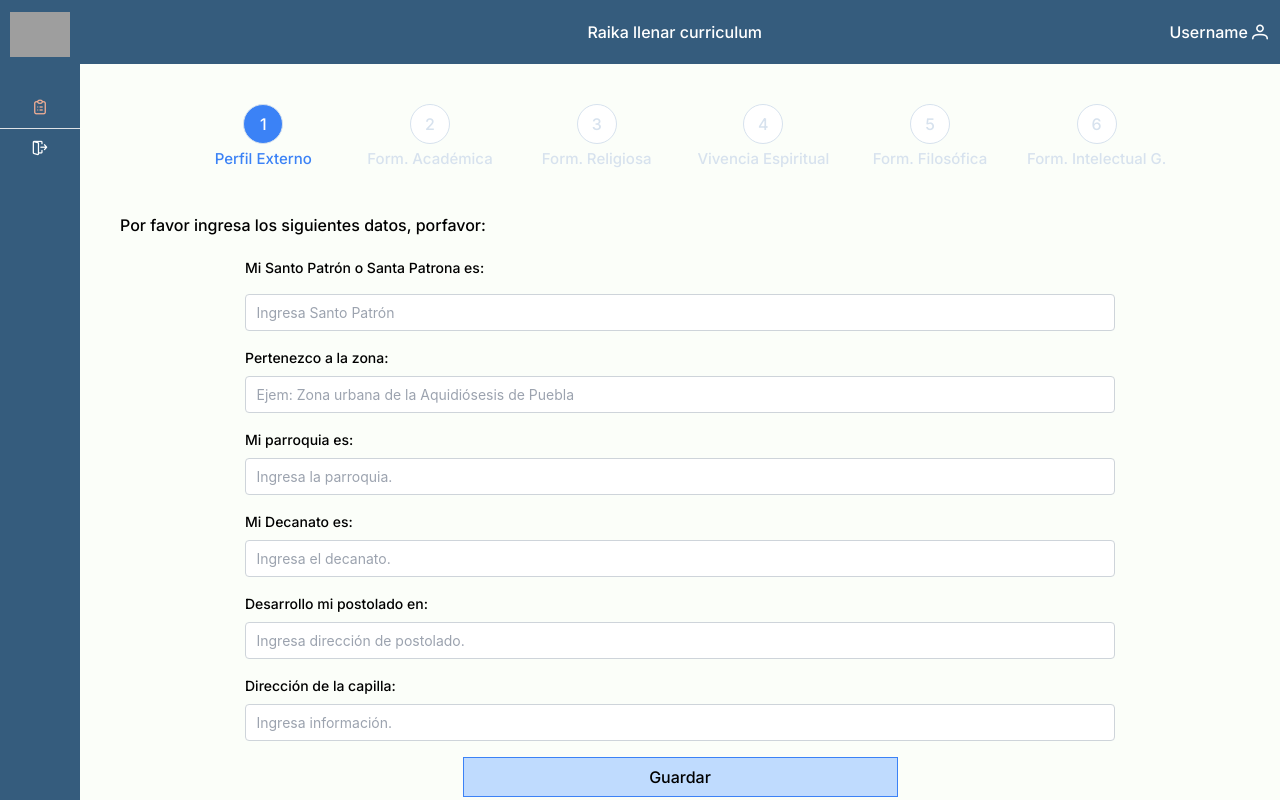
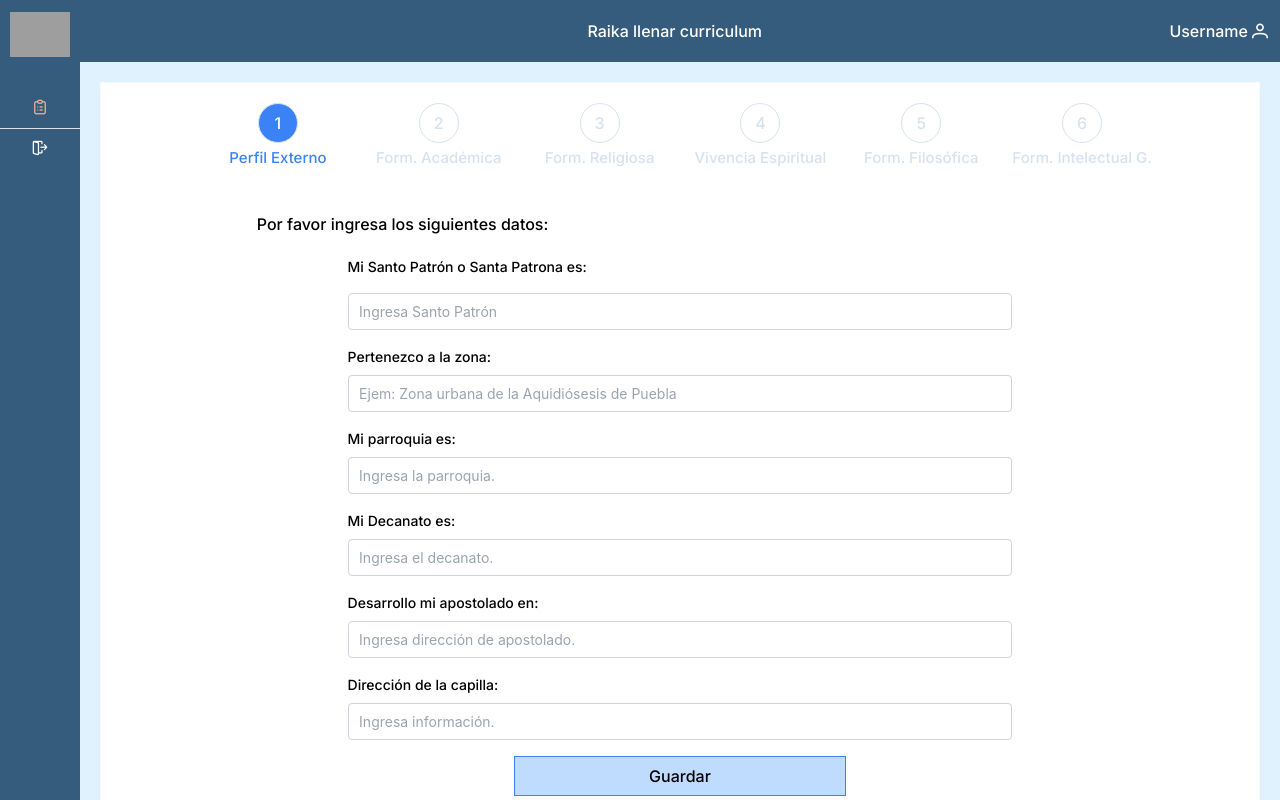
Before and after one commit to Eduardodac/occRaikaApp, a React (Vite) app: page /curriculum/perfil-externo in a window 1280 px wide. Built offline with nearby package versions, Linux system fonts and the light colour scheme; grey boxes are pictures that could not be loaded.

Commit message:
Corrige parrafos e inputs

```diff
--- a/index.html
+++ b/index.html
@@ -4,7 +4,7 @@
     <meta charset="UTF-8" />
     <link rel="icon" type="image/svg+xml" href="/vite.svg" />
     <meta name="viewport" content="width=device-width, initial-scale=1.0" />
-    <title>Vite + React + TS</title>
+    <title>Raika</title>
   </head>
   <body>
     <div id="root"></div>
--- a/src/pages/AppNavigatorBar.tsx
+++ b/src/pages/AppNavigatorBar.tsx
@@ -4,16 +4,15 @@ import { LeftMenu } from "../shared/LeftMenu"
 
 export const AppNavigatorBar = () => {
   return (
-    <div className="flex w-full h-full bg-fondo text-white">
+    <div className="flex w-full h-full bg-sky-100 text-white">
       <LeftMenu/>
 
       <div className="flex flex-col w-full">
         <TopMenu></TopMenu>
-        <div className=" w-full mt-10 bg-fondo text-black overflow-auto">
+        <div className=" w-full pt-5 text-black overflow-auto">
           <Outlet></Outlet>
         </div>
       </div>
-
 
     </div>
 
--- a/src/pages/Curriculum/Academica.tsx
+++ b/src/pages/Curriculum/Academica.tsx
@@ -24,8 +24,18 @@ export const Academica = () => {
         <>
             <div className='m-5'>Por favor rellena el formulario con tu información académica, porfavor:</div>
             <form className="flex flex-col">
-                <div className="flex flex-row justify-around items-center my-2 m-10">
-                    <span className='w-16'>Primaria:</span>
+                <div className="flex flex-row justify-around items-center my-2 m-5">
+                    <span className='w-24'>Primaria:</span>
+                    <InputText className='p-inputtext-sm' placeholder="Nombre" />
+                    <span>de</span>
+                    <InputText className='p-inputtext-sm' placeholder="Año inicio" />
+                    <span>al</span>
+                    <InputText className='p-inputtext-sm' placeholder="Año fin" />
+                    <span>en</span>
+                    <InputText className='p-inputtext-sm' placeholder="Estado" />
+                </div>
+                <div className="flex flex-row justify-around items-center my-2 m-5">
+                    <span className='w-24'>Secundaria:</span>
                     <InputText className='p-inputtext-sm' placeholder="Primaria" />
                     <span>de</span>
                     <InputText className='p-inputtext-sm' placeholder="Año inicio" />
@@ -34,8 +44,8 @@ export const Academica = () => {
                     <span>en</span>
                     <InputText className='p-inputtext-sm' placeholder="Estado" />
                 </div>
-                <div className="flex flex-row justify-around items-center my-2 m-10">
-                    <span className='w-16'>Secundaria:</span>
+                <div className="flex flex-row justify-around items-center my-2 m-5">
+                    <span className='w-24'>Preparatoria:</span>
                     <InputText className='p-inputtext-sm' placeholder="Primaria" />
                     <span>de</span>
                     <InputText className='p-inputtext-sm' placeholder="Año inicio" />
@@ -44,8 +54,8 @@ export const Academica = () => {
                     <span>en</span>
                     <InputText className='p-inputtext-sm' placeholder="Estado" />
                 </div>
-                <div className="flex flex-row justify-around items-center my-2 m-10">
-                    <span className='w-16'>Preparatoria:</span>
+                <div className="flex flex-row justify-around items-center my-2 m-5">
+                    <span className='w-24'>Escuela Técnica:</span>
                     <InputText className='p-inputtext-sm' placeholder="Primaria" />
                     <span>de</span>
                     <InputText className='p-inputtext-sm' placeholder="Año inicio" />
@@ -54,18 +64,8 @@ export const Academica = () => {
                     <span>en</span>
                     <InputText className='p-inputtext-sm' placeholder="Estado" />
                 </div>
-                <div className="flex flex-row justify-around items-center my-2 m-10">
-                    <span className='w-16'>Escuela Técnica:</span>
-                    <InputText className='p-inputtext-sm' placeholder="Primaria" />
-                    <span>de</span>
-                    <InputText className='p-inputtext-sm' placeholder="Año inicio" />
-                    <span>al</span>
-                    <InputText className='p-inputtext-sm' placeholder="Año fin" />
-                    <span>en</span>
-                    <InputText className='p-inputtext-sm' placeholder="Estado" />
-                </div>
-                <div className="flex flex-row justify-around items-center my-2 m-10">
-                    <span className='w-16'>Universidad:</span>
+                <div className="flex flex-row justify-around items-center my-2">
+                    <span className='w-24'>Universidad:</span>
                     <InputText className='p-inputtext-sm' placeholder="Primaria" />
                     <span>de</span>
                     <InputText className='p-inputtext-sm' placeholder="Año inicio" />
--- a/src/pages/Curriculum/Curriculum.tsx
+++ b/src/pages/Curriculum/Curriculum.tsx
@@ -44,9 +44,7 @@ export function Curriculum() {
 
 
     return (
-        <div>
-
-
+        <div className=' py-5 mx-5 border border-slate-50 bg-white'>
             <div className="w-10/12 relative m-auto mb-10">
                 <div className="flex flex-row justify-around content-center">
                     <StepIcon index={1} icon="1" title="Perfil Externo"></StepIcon>
@@ -63,7 +61,7 @@ export function Curriculum() {
                     </div>
                 </div>
             </div>
-            <div className=" w-full px-5 bg-fondo text-black">
+            <div className=" w-4/5 m-auto px-5 text-black">
                 <Outlet></Outlet>
             </div>
         </div>
--- a/src/pages/Curriculum/PerfilExterno.tsx
+++ b/src/pages/Curriculum/PerfilExterno.tsx
@@ -22,7 +22,7 @@ export const PerfilExterno = () => {
 
     return (
         <>
-            <div className='m-5'>Por favor ingresa los siguientes datos, porfavor:</div>
+            <div className='m-5'>Por favor ingresa los siguientes datos:</div>
             <form className="flex flex-col w-3/4 m-auto space-y-2" onSubmit={formik.handleSubmit}>
                 <label htmlFor='SantoPatron' className='text-sm mb-2'>Mi Santo Patrón o Santa Patrona es:</label>
                 <InputText
@@ -72,10 +72,10 @@ export const PerfilExterno = () => {
                 <div>
                     {formik.touched['Decanato'] && <div>{formik.errors['Decanato']}</div>}
                 </div>
-                <label htmlFor='DesarrolloApostolado' className='text-sm mb-2'>Desarrollo mi postolado en:</label>
+                <label htmlFor='DesarrolloApostolado' className='text-sm mb-2'>Desarrollo mi apostolado en:</label>
                 <InputText
                     className='p-inputtext-sm'
-                    placeholder='Ingresa dirección de postolado.'
+                    placeholder='Ingresa dirección de apostolado.'
                     name='DesarrolloApostolado'
                     value={formik.values['DesarrolloApostolado']}
                     onChange={formik.handleChange}
```
